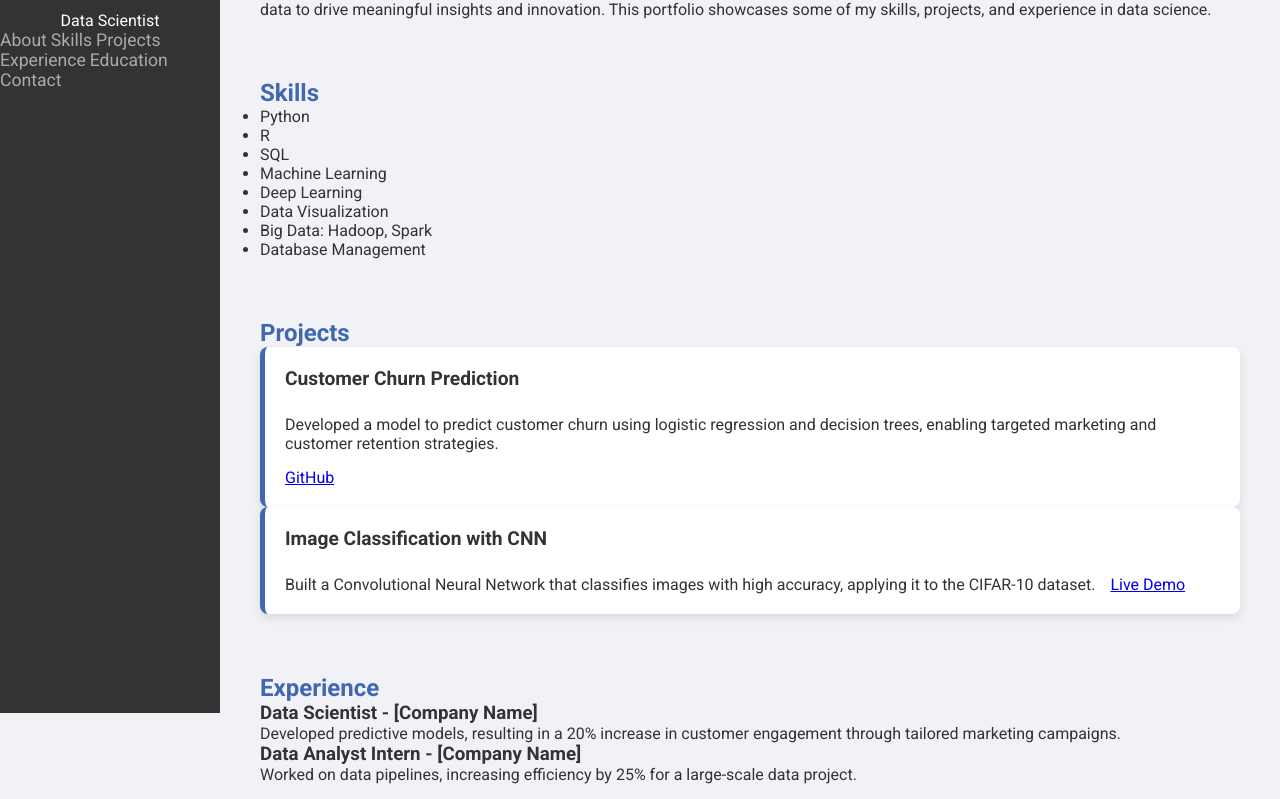
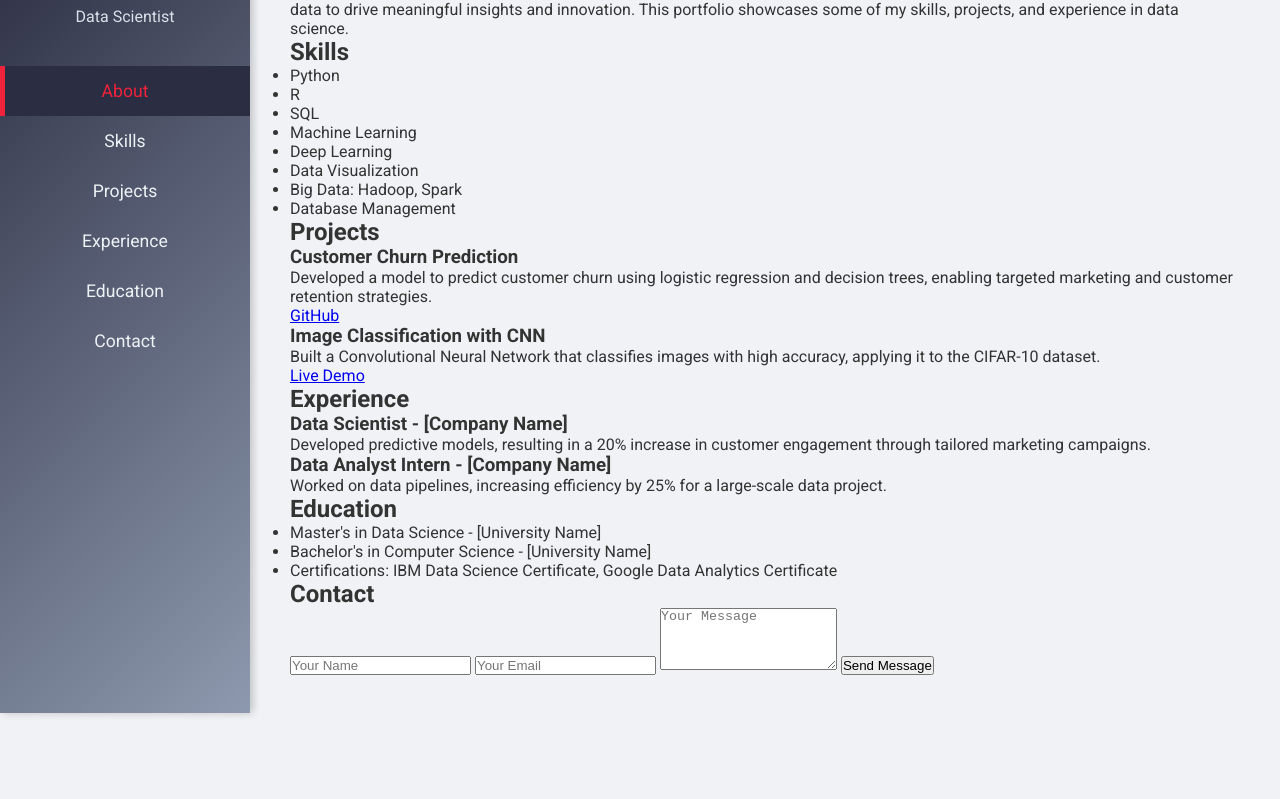
Before and after one commit to nivin-ai/nivin-ai.github.io, a plain HTML site: page index.html in a window 1280 px wide. Shown: the part 87-886 px from the top of the page. After the commit the page ends 802 px from the top, so only its background shows below. Drawn offline with Linux system fonts and the light colour scheme.

Commit message:
Add files via upload

```diff
--- a/index.html
+++ b/index.html
@@ -3,7 +3,7 @@
 <head>
     <meta charset="UTF-8">
     <meta name="viewport" content="width=device-width, initial-scale=1.0">
-    <title>[Your Name] | Data Scientist</title>
+    <title>Data Scientist Portfolio</title>
     <style>
         /* Google Fonts */
         @import url('https://fonts.googleapis.com/css2?family=Roboto:wght@300;400;700&display=swap');
@@ -20,102 +20,83 @@
             color: #333;
             background: #f0f2f5;
         }
-        h1, h2 {
-            color: #4267B2;
-        }
 
         /* Sidebar Styles */
         .sidebar {
-            width: 220px;
+            width: 250px;
             height: 100vh;
-            background: #333;
+            background: linear-gradient(135deg, #2B2D42, #8D99AE); /* Subtle gradient for modern look */
             color: #fff;
             display: flex;
             flex-direction: column;
             align-items: center;
             padding-top: 40px;
             position: fixed;
+            box-shadow: 3px 0px 8px rgba(0, 0, 0, 0.2);
         }
         .sidebar h1 {
-            font-size: 1.5rem;
-            margin-bottom: 30px;
+            font-size: 1.8rem;
+            margin-bottom: 20px;
+            text-align: center;
+            font-weight: 700;
+            color: #EDF2F4;
+        }
+        .sidebar p {
+            font-size: 1rem;
+            margin-bottom: 40px;
+            color: #D9E1E8;
             text-align: center;
         }
+        .sidebar nav {
+            display: flex;
+            flex-direction: column;
+            align-items: center;
+            width: 100%;
+        }
         .sidebar nav a {
-            color: #aaa;
+            color: #EDF2F4;
             text-decoration: none;
             font-size: 1.1rem;
-            margin: 15px 0;
-            transition: color 0.3s;
+            padding: 15px 0;
+            width: 100%;
+            text-align: center;
+            transition: all 0.3s;
         }
         .sidebar nav a:hover {
-            color: #fff;
+            background: #2B2D42;
+            color: #EF233C;
+            box-shadow: inset 5px 0px 0px #EF233C;
+        }
+        .sidebar nav a.active {
+            background: #2B2D42;
+            color: #EF233C;
+            box-shadow: inset 5px 0px 0px #EF233C;
         }
 
         /* Main Content Styles */
         .content {
-            margin-left: 220px;
+            margin-left: 250px;
             padding: 40px;
-            width: calc(100% - 220px);
+            width: calc(100% - 250px);
         }
-        section {
-            margin-bottom: 60px;
-        }
-
-        /* Skills and Project Cards */
-        .skills ul, .projects .project-card {
-            display: flex;
-            flex-wrap: wrap;
-            gap: 15px;
-        }
-        .skills li, .project-card {
-            background: #fff;
-            padding: 20px;
-            border-radius: 8px;
-            box-shadow: 0 4px 10px rgba(0, 0, 0, 0.1);
-            transition: transform 0.3s;
-        }
-        .skills li:hover, .project-card:hover {
-            transform: translateY(-5px);
-            box-shadow: 0 6px 15px rgba(0, 0, 0, 0.15);
-        }
-        .skills li {
-            font-size: 1rem;
-            flex: 1 1 150px;
-            text-align: center;
-        }
-        .project-card {
-            flex: 1 1 calc(50% - 10px);
-            text-align: left;
-            padding: 20px;
-            border-left: 5px solid #4267B2;
-        }
-        .project-card h3 {
-            font-size: 1.2rem;
-            margin-bottom: 10px;
-        }
-
-        /* Contact Form */
-        .contact-form input, .contact-form textarea {
-            width: 100%;
-            padding: 12px;
-            margin: 10px 0;
-            border-radius: 5px;
-            border: 1px solid #ddd;
-            font-size: 1rem;
-        }
-        .contact-form button {
-            padding: 12px 25px;
-            background-color: #4267B2;
-            color: white;
-            border: none;
-            border-radius: 5px;
-            cursor: pointer;
-            font-size: 1rem;
-            transition: background 0.3s;
-        }
-        .contact-form button:hover {
-            background-color: #365899;
+        /* Responsive styling for sidebar */
+        @media (max-width: 600px) {
+            .sidebar {
+                width: 100px;
+                align-items: flex-start;
+                padding-top: 20px;
+            }
+            .sidebar h1 {
+                font-size: 1.2rem;
+            }
+            .sidebar nav a {
+                font-size: 0.9rem;
+                padding: 10px 0;
+            }
+            .content {
+                margin-left: 100px;
+                width: calc(100% - 100px);
+            }
         }
     </style>
 </head>
@@ -123,10 +104,10 @@
 
 <!-- Sidebar -->
 <div class="sidebar">
-    <h1>[Your Name]</h1>
+    <h1>Your Name</h1>
     <p>Data Scientist</p>
     <nav>
-        <a href="#about">About</a>
+        <a href="#about" class="active">About</a>
         <a href="#skills">Skills</a>
         <a href="#projects">Projects</a>
         <a href="#experience">Experience</a>
@@ -134,6 +115,8 @@
         <a href="#contact">Contact</a>
     </nav>
 </div>
+
+
 
 <!-- Main Content -->
 <div class="content">
```
